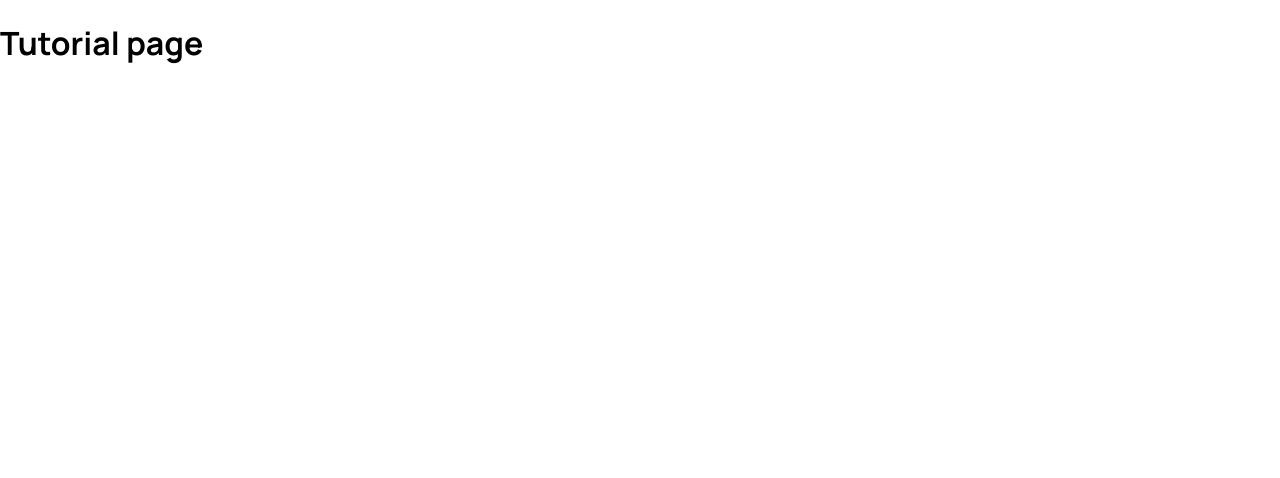
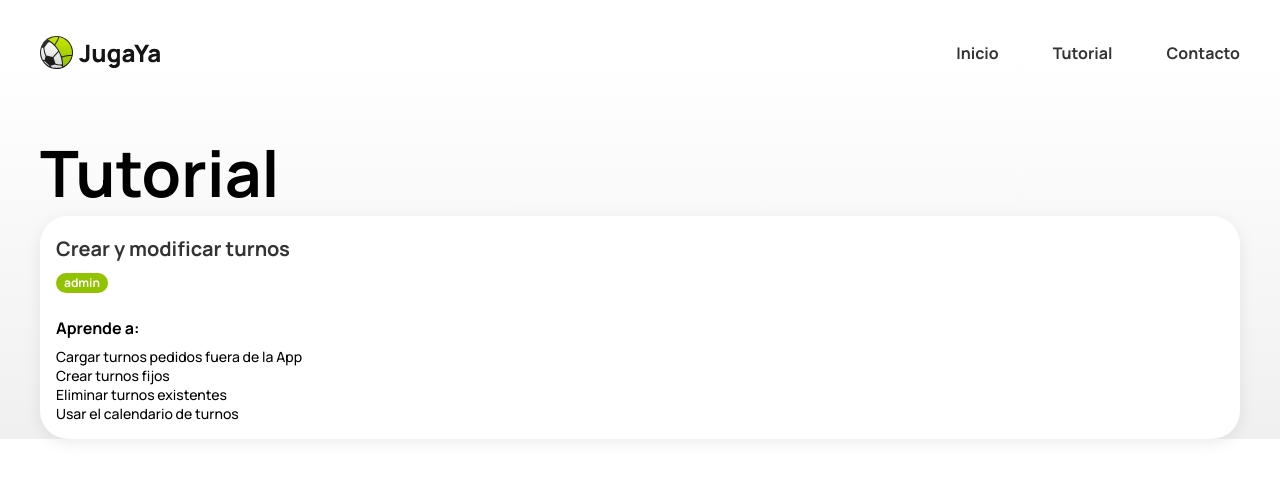
Before and after one commit to loops-ar/jugaya-landing, a React (Create React App) app: page /tutorial in a window 1280 px wide. Shown: the top 478 px of the page. Built offline with nearby package versions, Linux system fonts and the light colour scheme.

Commit message:
card tutorial

```diff
--- /dev/null
+++ b/src/components/CardTutorial/CardTutorial.styles.ts
@@ -0,0 +1,50 @@
+import { styled } from "../../theme/theme";
+
+export const StyledCardTutorial = styled("div", {
+  display: "flex",
+  flexDirection: "column",
+  padding: "16px 80px 16px 16px",
+  borderRadius: "28px",
+  backgroundColor: "$white",
+  boxShadow: "0px 4px 16px rgba(0, 0, 0, 0.08)",
+});
+
+export const StyledCardTitle = styled("h1", {
+  fontSize: "20px",
+  fontWeight: "700",
+  lineHeight: "33px",
+  color: "$dark",
+  margin: "0 0 8px 0",
+});
+
+export const StyledCardUserType = styled("span", {
+  display: "flex",
+  alignItems: "center",
+  justifyContent: "center",
+  width: "fit-content",
+  fontSize: "12px",
+  fontWeight: "700",
+  lineHeight: "16px",
+  marginBottom: "24px",
+  padding: "2px 8px",
+  borderRadius: "16px",
+  color: "white",
+  variants: {
+    userType: {
+      admin: { backgroundColor: "$primary" },
+      user: { backgroundColor: "$secondary" },
+    },
+  },
+});
+
+export const StyledCardDescriptionTitle = styled("h3", {
+  margin: "0 0 8px 0",
+  fontSize: "16px",
+  fontWeight: "600",
+});
+
+export const StyledCardDescriptionItem = styled("li", {
+  listStyle: "none",
+  fontSize: "14px",
+  fontWeight: "400",
+});
--- /dev/null
+++ b/src/components/CardTutorial/CardTutorial.tsx
@@ -0,0 +1,32 @@
+import { FC } from "react";
+import {
+  StyledCardDescriptionItem,
+  StyledCardDescriptionTitle,
+  StyledCardTitle,
+  StyledCardTutorial,
+  StyledCardUserType,
+} from "./CardTutorial.styles";
+
+interface CardTutorialProps {
+  userType?: "admin" | "user";
+  title?: string;
+  items?: string[];
+}
+
+const CardTutorial: FC<CardTutorialProps> = ({ userType, title, items }) => {
+  return (
+    <StyledCardTutorial>
+      <StyledCardTitle>{title}</StyledCardTitle>
+      <StyledCardUserType userType={userType}>{userType}</StyledCardUserType>
+
+      <StyledCardDescriptionTitle>Aprende a:</StyledCardDescriptionTitle>
+      {items?.map((item, index) => (
+        <StyledCardDescriptionItem key={index}>
+          {item}
+        </StyledCardDescriptionItem>
+      ))}
+    </StyledCardTutorial>
+  );
+};
+
+export default CardTutorial;
--- a/src/components/Header/Header.tsx
+++ b/src/components/Header/Header.tsx
@@ -6,7 +6,6 @@ import {
   StyledLogo,
 } from "./Header.styles";
 import { useNavigate } from "react-router";
-import Sidebar from "../Sidebar/Sidebar";
 
 const Header = () => {
   const navigate = useNavigate();
--- /dev/null
+++ b/src/components/TutorialLayout/TutorialLayout.styles.ts
@@ -0,0 +1,20 @@
+import { styled } from "../../theme/theme";
+
+export const StyledTutorialLayout = styled("div", {
+  display: "flex",
+  flexDirection: "column",
+  background: "linear-gradient(180deg, #FFFFFF 12.54%, #F0F0F0 100%)",
+  margin: "0 auto",
+});
+
+export const StyledTutorialLayoutHeader = styled("div", {
+  display: "flex",
+  flexDirection: "column",
+  padding: "36px 0",
+});
+
+export const StyledTutorialLayoutTitle = styled("div", {
+  marginTop: "24px",
+});
+
+export const StyledTutorialLayoutCardContainer = styled("div", {});
--- /dev/null
+++ b/src/components/TutorialLayout/TutorialLayout.ts
@@ -0,0 +1,22 @@
+import {
+  StyledTutorialLayout,
+  StyledTutorialLayoutCardContainer,
+  StyledTutorialLayoutHeader,
+  StyledTutorialLayoutTitle,
+} from "./TutorialLayout.styles";
+
+interface TutorialLayoutProps {}
+
+const TutorialLayout: React.FC<TutorialLayoutProps> & {
+  Title: typeof StyledTutorialLayoutTitle;
+  Header: typeof StyledTutorialLayoutHeader;
+  CardContainer: typeof StyledTutorialLayoutCardContainer;
+} = StyledTutorialLayout as any;
+
+TutorialLayout.Title = StyledTutorialLayoutTitle;
+
+TutorialLayout.Header = StyledTutorialLayoutHeader;
+
+TutorialLayout.CardContainer = StyledTutorialLayoutCardContainer;
+
+export default TutorialLayout;
--- a/src/pages/TutorialPage.tsx
+++ b/src/pages/TutorialPage.tsx
@@ -1,10 +1,34 @@
 import React from "react";
+import Header from "../components/Header/Header";
+import TutorialLayout from "../components/TutorialLayout/TutorialLayout";
+import Container from "../components/Container/Container";
+import Title from "../components/Title/Title";
+import CardTutorial from "../components/CardTutorial/CardTutorial";
 
 const TutorialPage = () => {
   return (
-    <>
-      <h1>Tutorial page</h1>
-    </>
+    <TutorialLayout>
+      <Container>
+      <TutorialLayout.Header>
+        <Header />
+      </TutorialLayout.Header>
+        <TutorialLayout.Title>
+          <Title>Tutorial</Title>
+        </TutorialLayout.Title>
+        <TutorialLayout.CardContainer>
+          <CardTutorial
+            title="Crear y modificar turnos"
+            userType="admin"
+            items={[
+              "Cargar turnos pedidos fuera de la App",
+              "Crear turnos fijos",
+              "Eliminar turnos existentes",
+              "Usar el calendario de turnos",
+            ]}
+          />
+        </TutorialLayout.CardContainer>
+      </Container>
+    </TutorialLayout>
   );
 };
 
```
